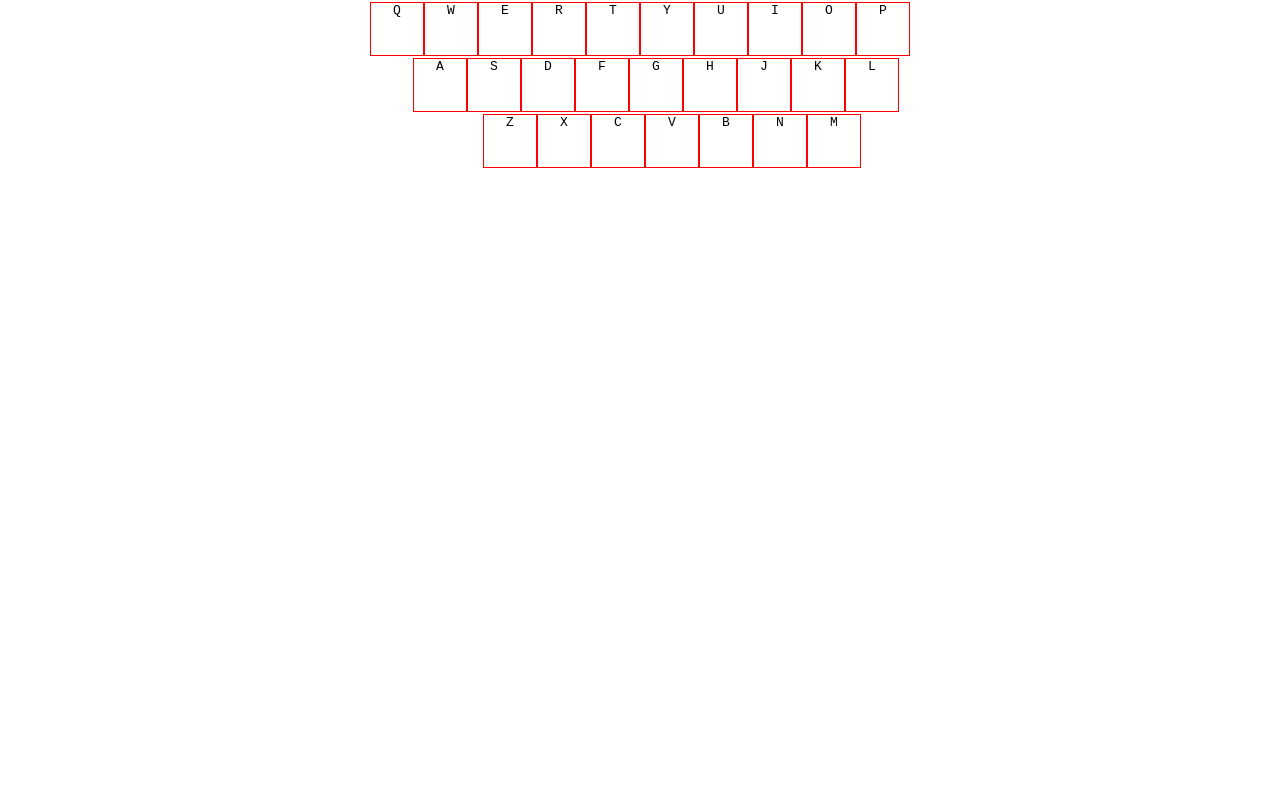
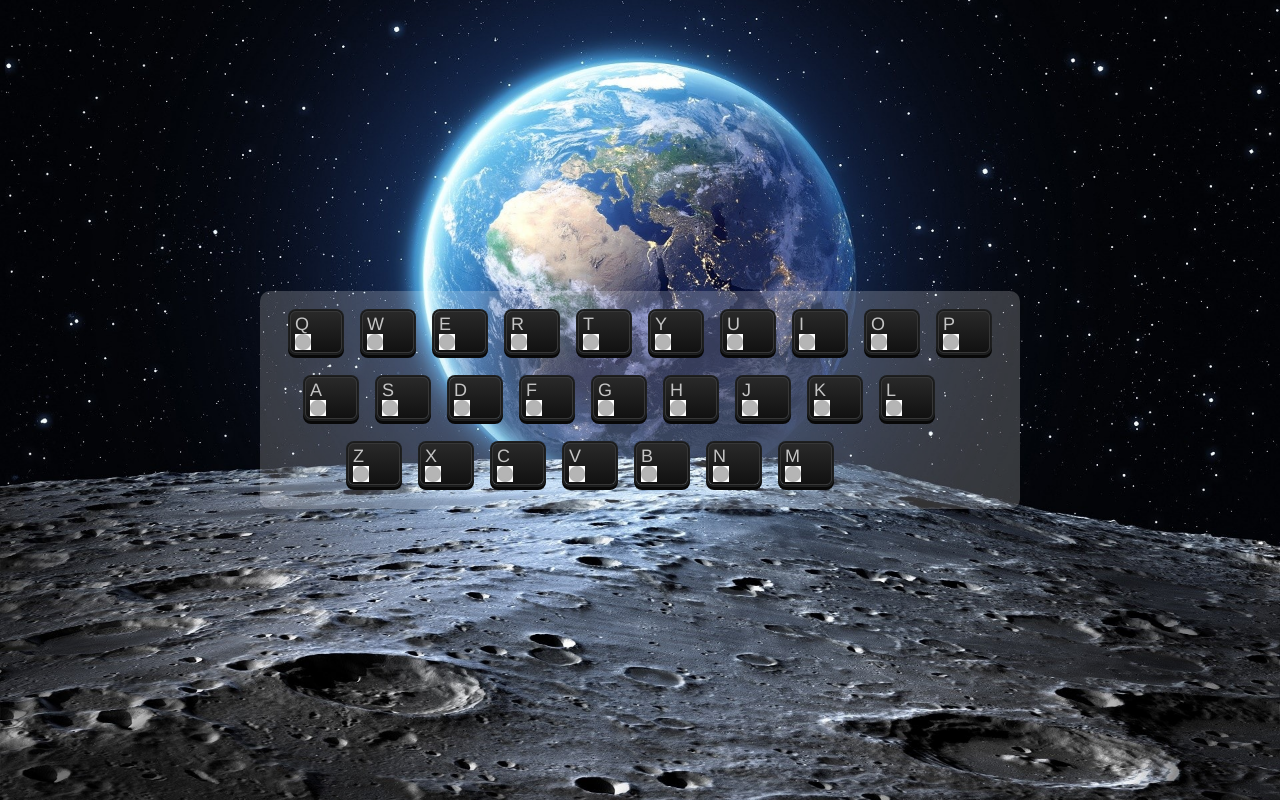
Before and after one commit to zhangyongwang4444/-myBookmarks, a plain HTML site: page index.html in a window 1280 px wide. Drawn offline with Linux system fonts and the light colour scheme.

Commit message:
nav-keyboard

```diff
--- a/index.html
+++ b/index.html
@@ -8,7 +8,7 @@
 <body>
 	<header></header>
 	<main>
-		<div class="wrapper" id="mainXXX"></div>
+		<div class="wrapper" id="main"></div>
 	</main>
 	<footer></footer>
 	<script type="text/javascript" src="main.js"></script>
--- a/main.js
+++ b/main.js
@@ -1,62 +1,143 @@
+//1.初始化数据
+
+var hashA = init();
+var keys = hashA['keys'];
+var hash = hashA['hash'];
+
+//2.生成键盘
+
+generateKeyboard(keys, hash);
+
+
+//3.监听用户动作
+
+listenUser(hash);
+
+
+
+//4.下面是工具函数函数
+
+function getFromlLocalStorage(name) {
+	return JSON.parse(localStorage.getItem(name) || 'null')
+}
+
+function tag(tagName, attributes) {
+	var element = document.createElement(tagName);
+	for (key in attributes) {
+		element[key] = attributes[key] //key 为 className  id  ...
+	}
+	return element
+}
+
+function init() {
 	var keys = {
-			0:['q','w','e','r','t','y','u','i','o','p'],
-			1:['a','s','d','f','g','h','j','k','l'],
-			2:['z','x','c','v','b','n','m'],
-			length:3
+		0: ['q', 'w', 'e', 'r', 't', 'y', 'u', 'i', 'o', 'p'],
+		1: ['a', 's', 'd', 'f', 'g', 'h', 'j', 'k', 'l'],
+		2: ['z', 'x', 'c', 'v', 'b', 'n', 'm'],
+		length: 3
 	}
 	var hash = {
-			q:'qq.com',
-			w:'weibo.com',
-			e:'ele.me',
-			r:'renren.com',
-			t:'tianya.com',
-			y:'youtube.com',
-			u:'uc.com',
-			i:'iqiyi.com',
-			o:'opera.com',
-			p:undefined,
-			a:'acfun.tv',
-			s:'sohu.com',
-			z:'zhihu.com',
-			m:'www.mcdonalds.com.cn'
+		q: 'qq.com',
+		w: 'weibo.com',
+		e: 'ele.me',
+		r: 'renren.com',
+		t: 'tianya.com',
+		y: 'youtube.com',
+		u: 'uc.com',
+		i: 'iqiyi.com',
+		o: 'opera.com',
+		p: undefined,
+		a: 'acfun.tv',
+		s: 'sohu.com',
+		z: 'zhihu.com',
+		m: 'www.mcdonalds.com.cn'
 	}
 	//取出 localStorage 中的 zzz 对应的 hash
-	var hashInLocalStorage = JSON.parse(localStorage.getItem('zzz') || 'null');
+	var hashInLocalStorage = getFromlLocalStorage('zzz');
 	if (hashInLocalStorage) {
 		hash = hashInLocalStorage
 	}
-	// 遍历 keys 生成 kbd 标签
-index = 0;
-while(index < keys['length']){ // 0 1 2
-			x = document.createElement('div');
-			mainXXX.appendChild(x);
-			row = keys[index]; //第一个数组 第二个数组 第三个数组
+	return {
+		"keys": keys,
+		"hash": hash
+	}
+}
+
+function generateKeyboard(keys, hash) {
+
+	for (var index = 0; index < keys['length']; index = index + 1) {
+
+		var div = tag('div', {
+			className: 'row'
+		});
+		// div.className = 'row';
+
+		main.appendChild(div);
+
+		var row = keys[index]; //第一个数组 第二个数组 第三个数组
 		console.log(row);
-			index2 = 0;
-			while(index2 < row.length){
-				z = document.createElement('kbd');
-				z.textContent = row[index2]; // 0-9 0-8 0-6
-				buttonX = document.createElement('button');
-				buttonX.textContent = '编辑';
-				buttonX.id = row[index2];
-				buttonX.onclick = function(xzkjcnxlkcjlk){
+
+
+		for (var index2 = 0; index2 < row.length; index2 = index2 + 1) {
+
+			var span = tag('span', {
+				className: 'text',
+				textContent: row[index2]
+			});
+			// span.textContent =  row[index2]; // 0-9 0-8 0-6
+			// span.className = 'text';
+			// kbd.appendChild(span);
+			// kbd.textContent = row[index2];
+			// kbd.className = 'key';
+
+			var button = tag('button', {
+				id: row[index2],
+				textContent: '编辑'
+			});
+			// button.textContent = '编辑';
+			// button.id = row[index2];
+			button.onclick = function(xzkjcnxlkcjlk) {
 				//xzkjcnxlkcjlk.target 就是用户点击的元素
-					key = xzkjcnxlkcjlk.target.id; // q w e r t
-					x = prompt('给我一个网址');   // www.baidu.com
+				var button2 = xzkjcnxlkcjlk.target;
+				var img2 = (button2.nextSibling);
+				var key = button2.id; // q w e r t
+				var x = prompt('给我一个网址'); // www.baidu.com
 				hash[key] = x; // hash 变更
-					localStorage.setItem('zzz',JSON.stringify(hash));
+				img2.src = 'http://' + x + '/favicon.ico';
+				img2.onerror = function(xxx) {
+					xxx.target.src = 'icon.jpg'
+				}
+				localStorage.setItem('zzz', JSON.stringify(hash));
 				console.log(hash);
 			}
-				z.appendChild(buttonX);
-				x.appendChild(z);
-				index2 = index2 + 1;
+
+			var img = tag('img');
+			if (hash[row[index2]]) {
+				img.src = 'http://' + hash[row[index2]] + '/favicon.ico';
+			} else {
+				img.src = 'icon.jpg';
 			}
-			index = index + 1;
+			img.onerror = function(xxx) {
+				xxx.target.src = 'icon.jpg'
 			}
 
-document.onkeypress = function(xzkjcnxlkcjlk){
-	key = xzkjcnxlkcjlk['key'];
-	website = hash[key];
+			var kbd = tag('kbd', {
+				className: 'key'
+			});
+			kbd.appendChild(span);
+			kbd.appendChild(button);
+			kbd.appendChild(img);
+
+			div.appendChild(kbd);
+		}
+	}
+}
+
+function listenUser(hash) {
+	document.onkeypress = function(xzkjcnxlkcjlk) {
+		var key = xzkjcnxlkcjlk['key'];
+		var website = hash[key];
 		//location.href = 'http://' + website;
-	window.open('http://' + website,'_blank');
+		window.open('http://' + website, '_blank');
 	}
+}
--- a/style.css
+++ b/style.css
@@ -4,6 +4,19 @@
 }
 a{
 	text-decoration: none;
+}
+body{
+	height: 100vh;
+	background: grey url(wall.jpg) no-repeat center center;
+	background-size: cover;
+}
+.row{
+	margin:20px;
+}
+.row  .key{
+	margin:0 10px;
+	font-family: Helvetica;
+	font-size: 18px;
 }
 kbd{
 	border: 1px solid red;
@@ -22,15 +35,46 @@ kbd > button{
 kbd:hover > button{
 	display: inline-block;
 }
+.key{
+	width: 50px;
+	height: 40px;
+	background: linear-gradient(to bottom, #292929 0%,#111111 100%);
+	border: 1px solid #373737;
+	border-radius:6px;
+	box-shadow: 0 0 0 1px #1a1b1c,0 0 0 2px #1f2020,0 3px 0 2px #080808;
+	color: #c5c5c5;
+	/*display: inline-flex;
+	align-items: center;
+	justify-content: center;*/
+	position: relative;
+	}
+.key img{
+	width: 16px;
+	height: 16px;
+	position: absolute;
+	left: 4px;
+	bottom: 2px;
+}
+.key .text{
+	position: absolute;
+	left: 4px;
+	top: 2px;
+}
 main{
 	text-align: center;
+	display: flex;               /*一个 flex 两个 center*/
+	justify-content: center;     /*水平居中*/
+	align-items: center;         /*垂直居中*/
+	height: 100vh;
 }
-#mainXXX{
+#main{
 	display: inline-block;
+	background: rgba(255,255,255,0.2);
+    border-radius: 10px;
 }
-#mainXXX > div:nth-child(2){
-	margin-left: 2em;
+#main > div:nth-child(2){
+	margin-left: -22px;
 }
-#mainXXX > div:nth-child(3){
-	margin-left: 4em;
+#main > div:nth-child(3){
+	margin-left: -80px;
 }
```
Also changed, not shown: browse.png (added), icon.jpg (added), wall.jpg (added). Lines whose indentation alone changed are shown as unchanged.
